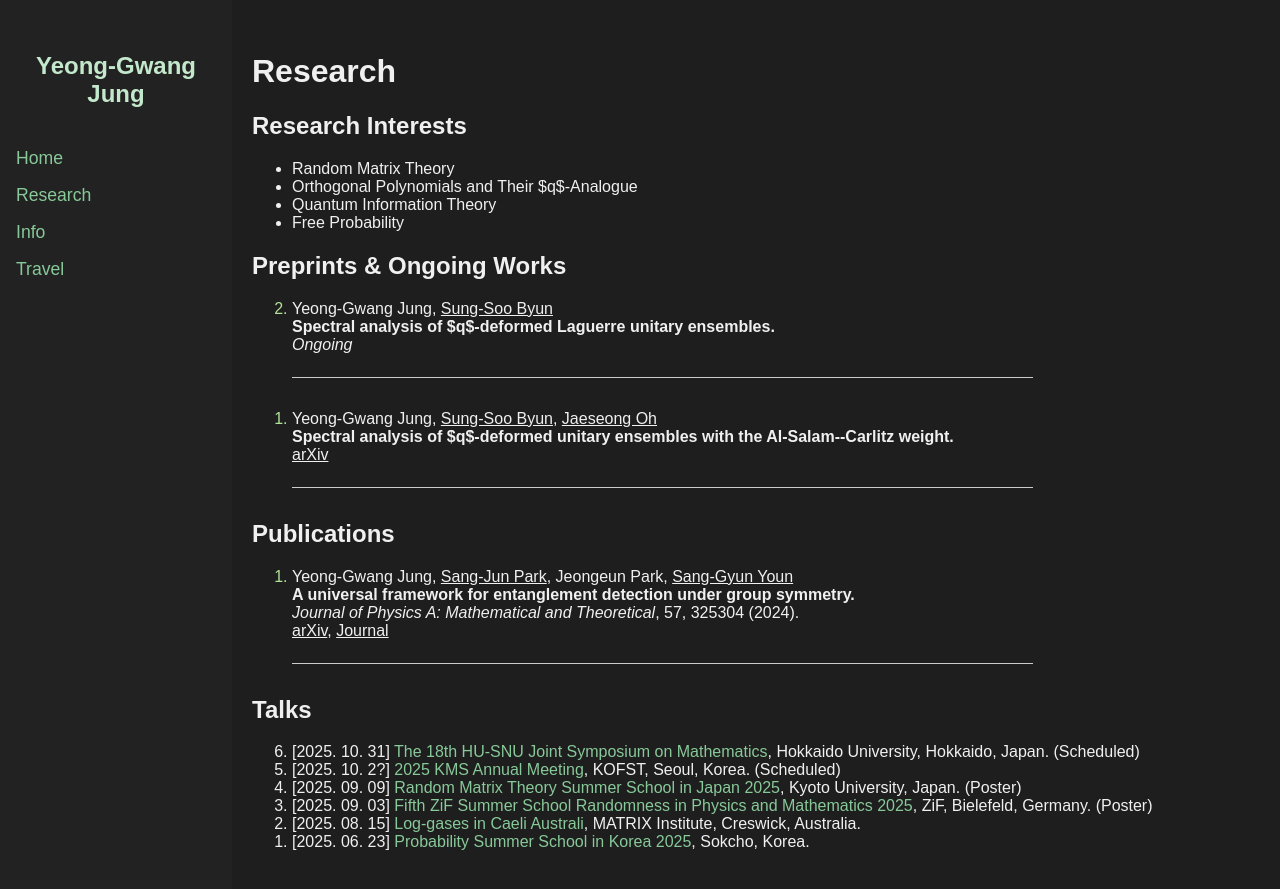
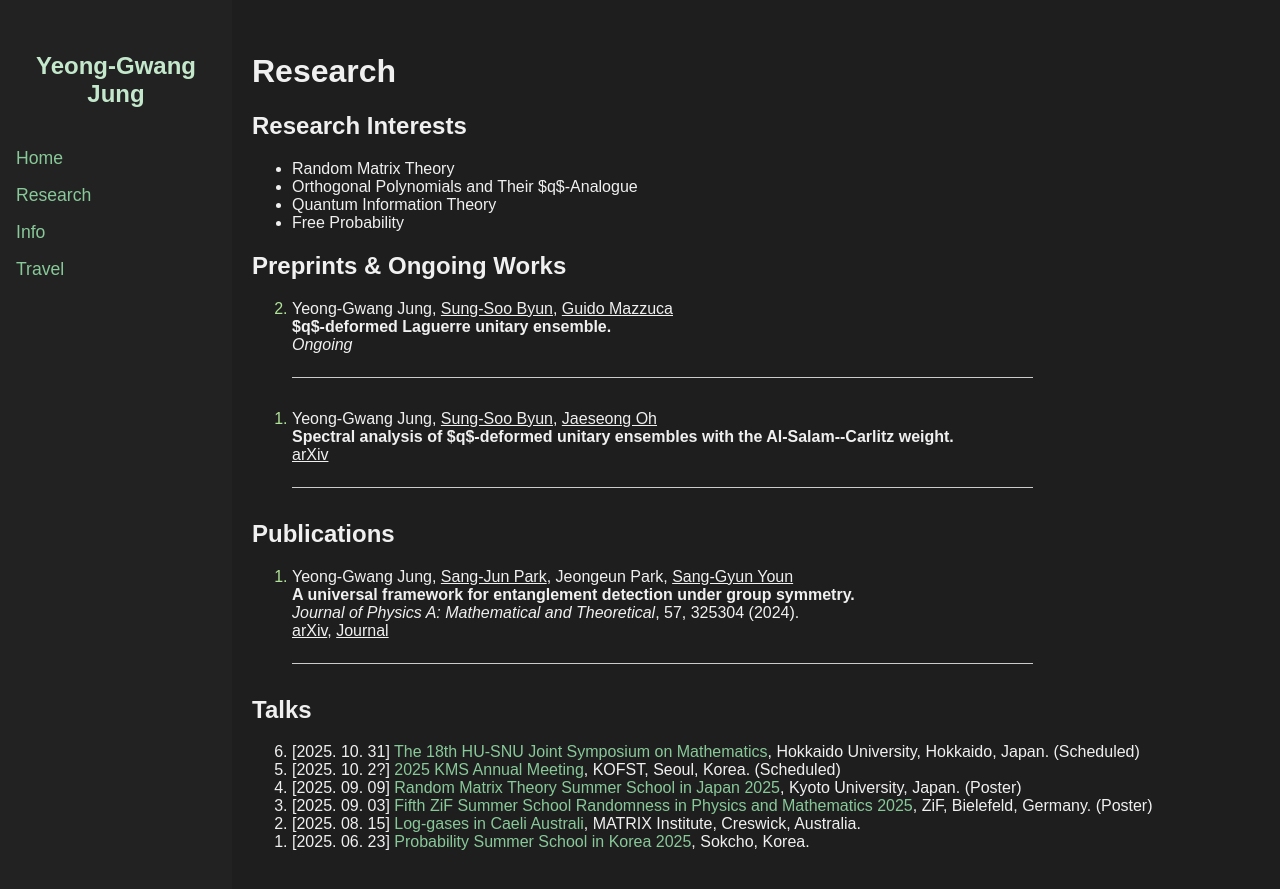
Before and after one commit to y-gJung/y-gJung.github.io, a Jekyll site: the page built from research.md, in a window 1280 px wide. Shown: the top 889 px of the page. Built offline with Jekyll 4.4.1, drawn with Linux system fonts in a browser that asks for light colours.

Commit message:
Update research.md

```diff
--- a/research.md
+++ b/research.md
@@ -15,8 +15,8 @@ title: Research
 ## Preprints & Ongoing Works
 <ol reversed class="paper-list">
   <li>
-    Yeong-Gwang Jung, <a href="https://sites.google.com/view/sungsoobyun">Sung-Soo Byun</a> <br>
-    <strong>Spectral analysis of <span>$q$</span>-deformed Laguerre unitary ensembles.</strong> <br>
+    Yeong-Gwang Jung, <a href="https://sites.google.com/view/sungsoobyun">Sung-Soo Byun</a>, <a href="https://sites.google.com/view/guidomazzuca/home">Guido Mazzuca </a> <br>
+    <strong><span>$q$</span>-deformed Laguerre unitary ensemble.</strong> <br>
     <em>Ongoing</em>
   </li>
   <li>
```
